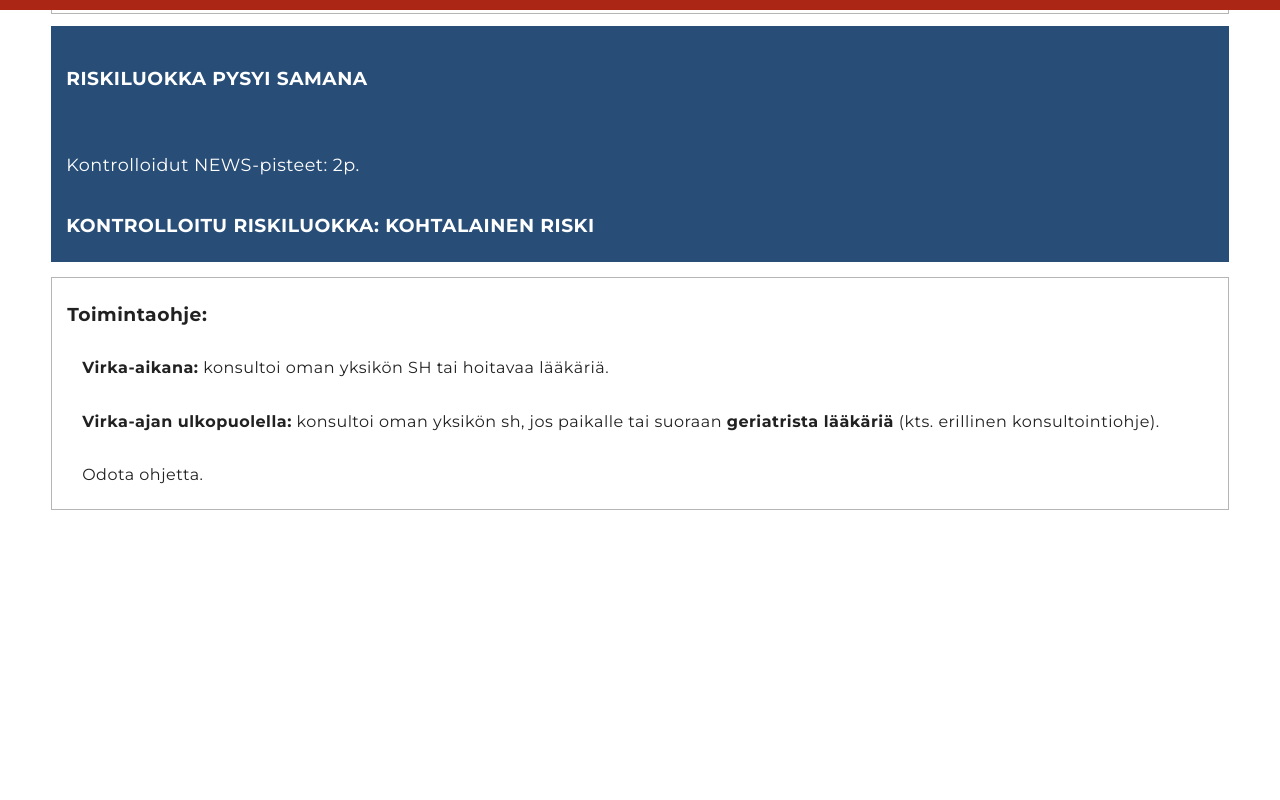
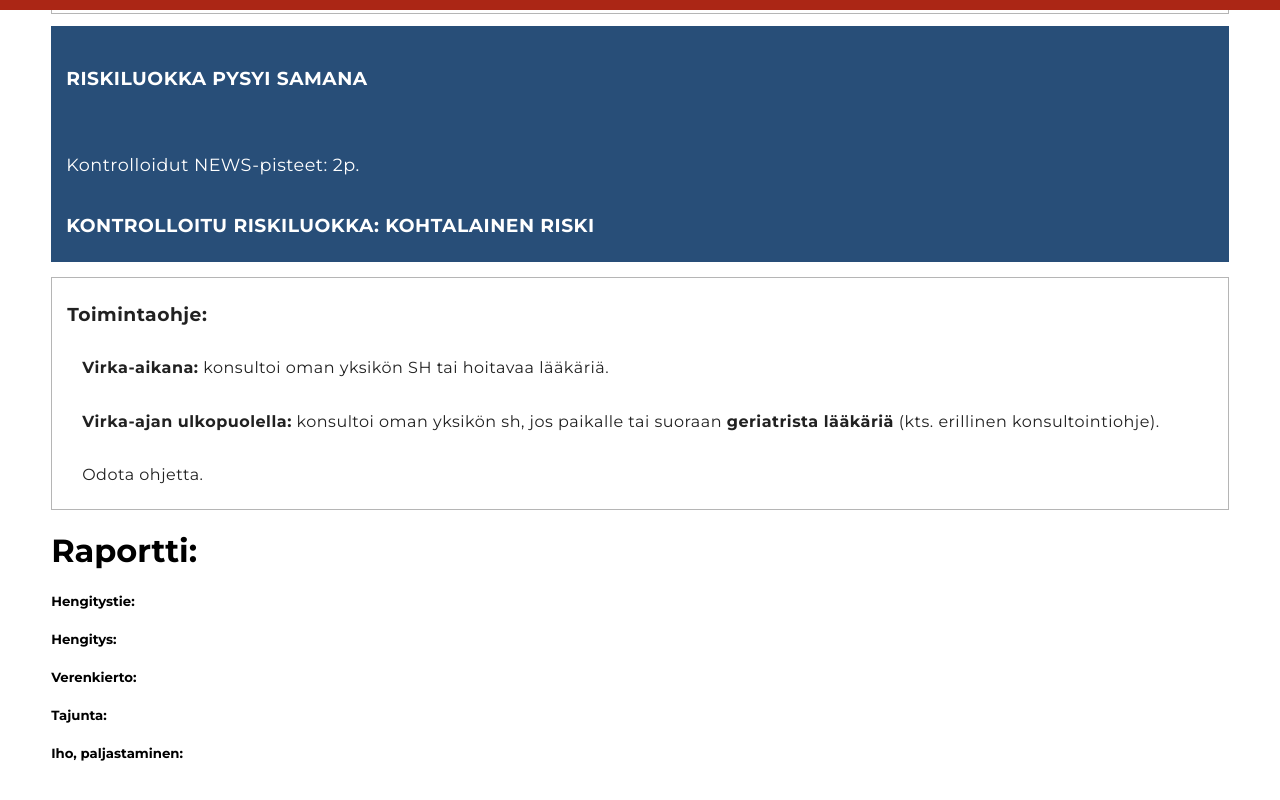
Before and after one commit to digitalents-helsinki/Sote-App, a React (Create React App) app: page /instructionPage in a window 1280 px wide. Shown: the part 940-1740 px from the top of the page. Before the commit the page ends 1585 px from the top, so only its background shows below. Built offline with nearby package versions, Linux system fonts and the light colour scheme.

Commit message:
report added to instructionPage

```diff
--- a/src/Pages/InstructionPage.js
+++ b/src/Pages/InstructionPage.js
@@ -4,6 +4,7 @@ import InstructionCardFirst from "../InstructionComponents/InstructionCardFirst"
 import InstructionCardSecond from "../InstructionComponents/InstructionCardSecond";
 import ControlledScoreCard from "../InstructionComponents/ControlledScoreCard";
 import InstructionNewsComponent from "../InstructionComponents/InstructionNewsComponent";
+import Report from "../InstructionComponents/Report";
 
 let testingdata = {
   "Onko hengitystie auki?": true,
@@ -70,6 +71,7 @@ function InstructionPage({ history, personData, setPersonData }) {
       <InstructionNewsComponent />
       <ControlledScoreCard />
       <InstructionCardSecond />
+      <Report />
     </div>
   );
 }
```
